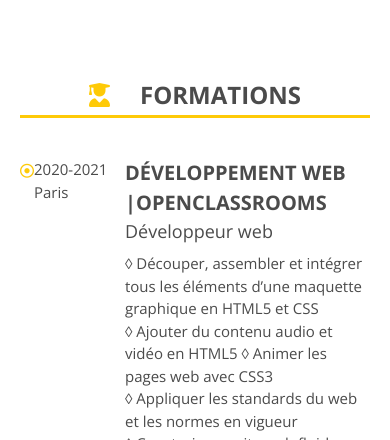
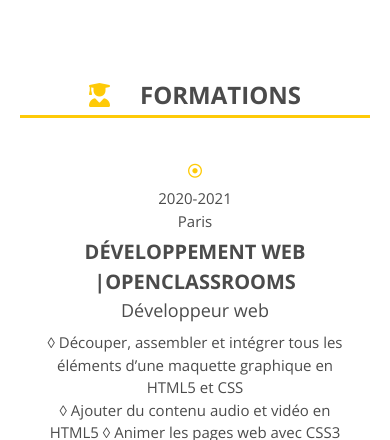
Before and after one commit to Baaanto/raphaellopes, a plain HTML site: page index.html in a window 390 px wide. Shown: the part 660-1100 px from the top of the page. Drawn offline with nearby package versions, Linux system fonts and the light colour scheme.

Commit message:
Final Version

```diff
--- a/css/style.css
+++ b/css/style.css
@@ -2,7 +2,7 @@
 *{
     margin: 0;
     padding: 0;
-    word-wrap: break-word;
+
 }
 /* Style du texte */
 body{
@@ -102,7 +102,7 @@ body{
     display: flex;
     flex-direction: column;
     justify-content: center;
-    margin-bottom: 0px;
+
 }
 .header h1{
     font-size: 80px;
@@ -146,16 +146,16 @@ hr {
     padding: 15px 0;
 }
 .formation_sections_content_txtleft, .exp_sections_content_txtleft{
-    width: 26%;
+    width: 20%;
     font-size: 16px;
     font-weight: 500;
     flex-direction: column;
 }
 .formation_sections_content_icons, .exp_sections_content_icons{
-    width: 4%;
+    width: 5%;
 }
 .formation_sections_content_txtright, .exp_sections_content_txtright{
-    width: 70%;
+    width: 75%;
 }
 .formation_sections_content_txtright h2, .exp_sections_content_txtright h2{
     text-align: left;
@@ -211,7 +211,7 @@ hr {
     }
     .header .header_intro h1{
         font-size: 55px;
-        margin: 0px;
+
     }
     hr {
         position: sticky;
@@ -240,6 +240,10 @@ hr {
     .contact h2, .apropos_sections h2, .loisir_sections h2{
         font-size: 20px;
     }
+    .formation_sections_content_txtright, .exp_sections_content_txtright{
+        width: 100%;
+        margin: 0px 15px;
+    }
     .formation_sections h1, .exp_sections h1, .recom_sections h1{
         font-size: 24px;
         text-align: center;
@@ -249,13 +253,15 @@ hr {
     }
     .exp_sections_content p, .formation_sections_content p{
         font-size: 15px;
-        text-align: left;
+        text-align: center;
     }
     .exp_sections_content h2, .formation_sections_content h2{
         font-size: 20px;
+        text-align: center;
     }
     .exp_sections_content h3, .formation_sections_content h3{
         font-size: 18px;
+        text-align: center;
     }
     .recom_sections_content .prenom{
         font-size: 20px;
@@ -269,6 +275,10 @@ hr {
     .formation_sections_content_txtleft, .exp_sections_content_txtleft, .fa-dot-circle{
         flex-direction: column;
     }
+    .exp_sections_content_txtleft, .exp_sections_content_icons, .formation_sections_content_txtleft, .formation_sections_content_icons{
+        width: 100%;
+        margin-bottom: 5px;
+    }
     .loisir_icons{
         height: auto;
     }
--- a/index.html
+++ b/index.html
@@ -180,7 +180,7 @@
                             <p class="prenom">Jean Naimar</p>
                             <p class="poste">CEO</p>
                             <p class="tel">Téléphone : 01 47 56 87 34</p>
-                            <p class="mail">Jeannaimar@gmal.com</p>
+                            <p class="mail">Jeannaimar@gmail.com</p>
                         </div>
                         <div class="recom_sections_content_txtright">
                             <p class="prenom">Oussama Lairbon</p>
```
